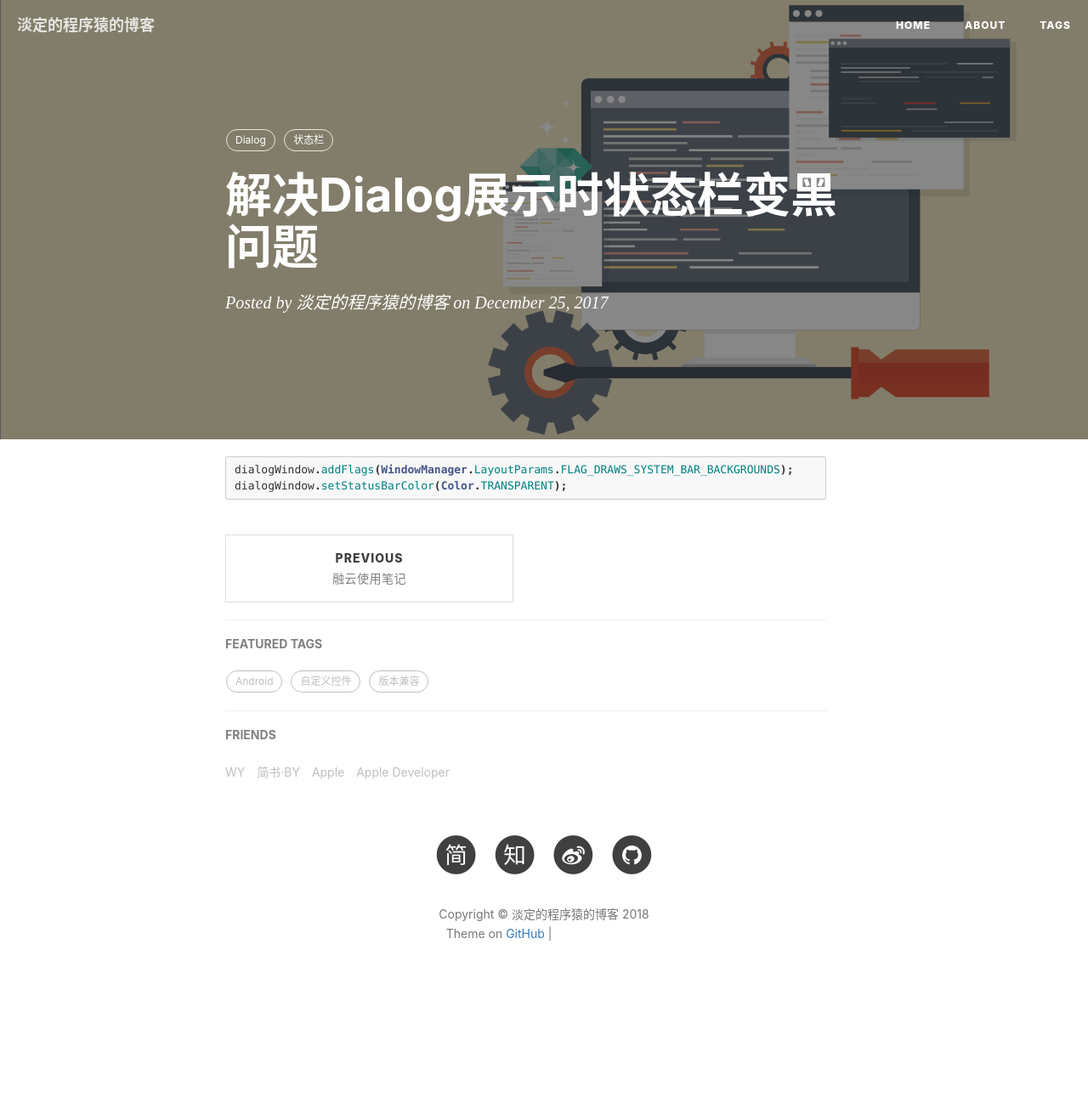
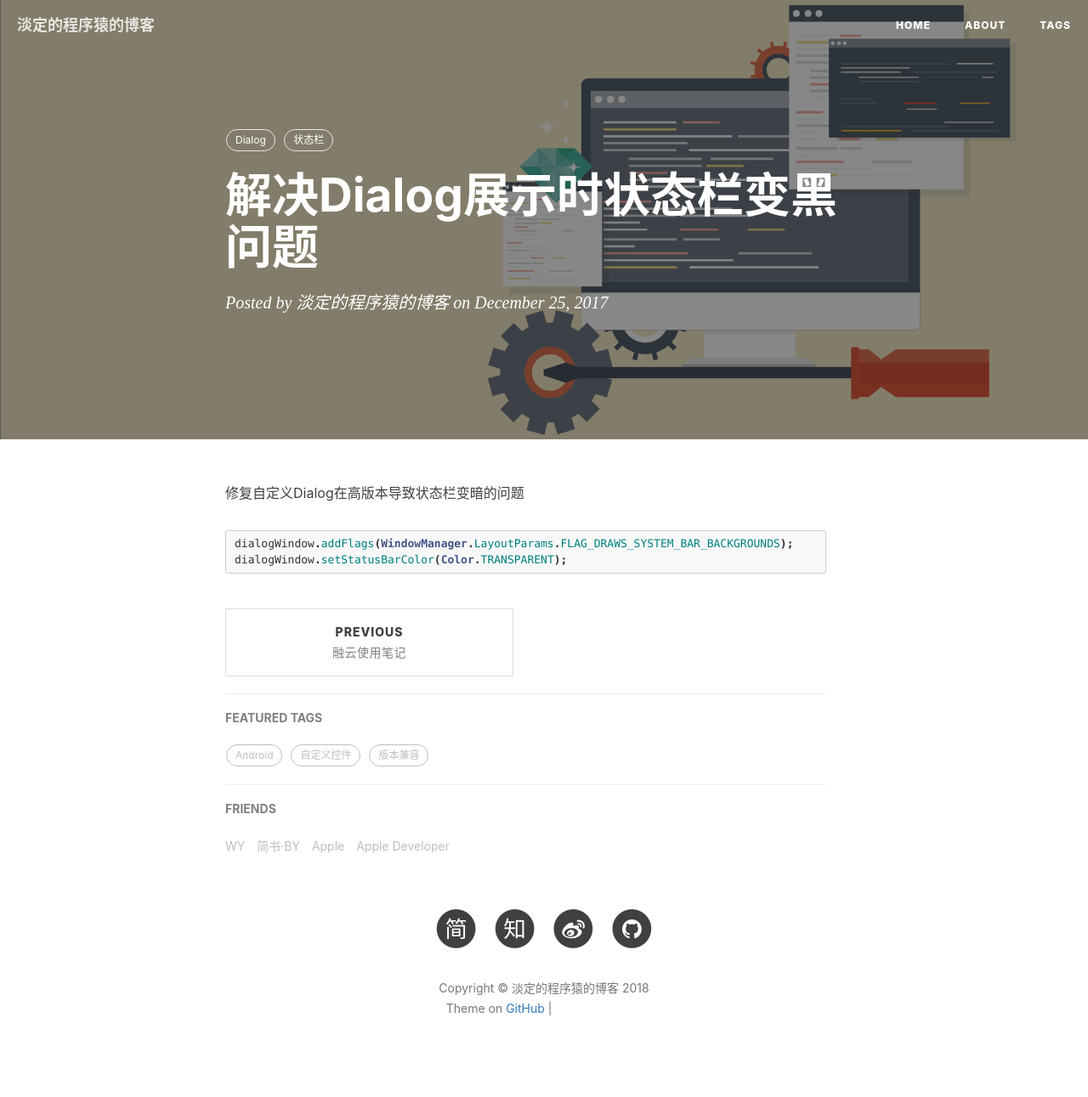
Before and after one commit to 976112643/976112643.github.io, a Jekyll site: the page built from _posts/2017-12-25-the-post-5875.md, in a window 1280 px wide. Shown: the whole page at 85% size. Built offline with Jekyll 4.4.1, drawn with Linux system fonts in a browser that asks for light colours; nearby versions of some CDN libraries; comment, search, counter and statistics services are not loaded; before the commit the page ends 1203 px from its top, so only the background shows below that; grey boxes are pictures that could not be loaded.

Commit message:
update from Jekyller

````diff
--- a/_posts/2017-12-25-the-post-5875.md
+++ b/_posts/2017-12-25-the-post-5875.md
@@ -10,13 +10,15 @@ date: '2017-12-25'
 type: post
 layout: post
 published: true
-sha:
+sha: 260f921376f3078db1ac053a73e7f8cddbb35a78
 slug: the-post-5875
 title: 解决Dialog展示时状态栏变黑问题
 
 ---
 
 
+修复自定义Dialog在高版本导致状态栏变暗的问题
+
 ```java
 dialogWindow.addFlags(WindowManager.LayoutParams.FLAG_DRAWS_SYSTEM_BAR_BACKGROUNDS);
 dialogWindow.setStatusBarColor(Color.TRANSPARENT);
````
